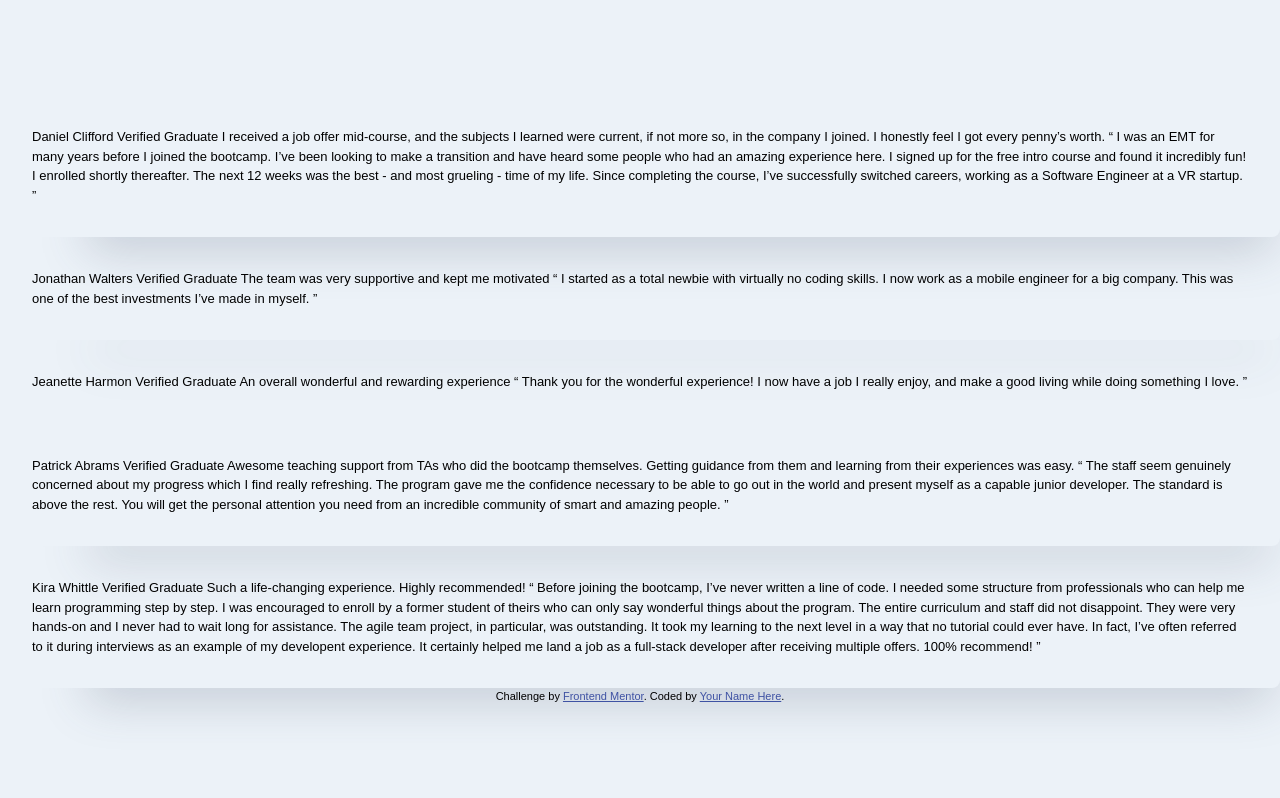
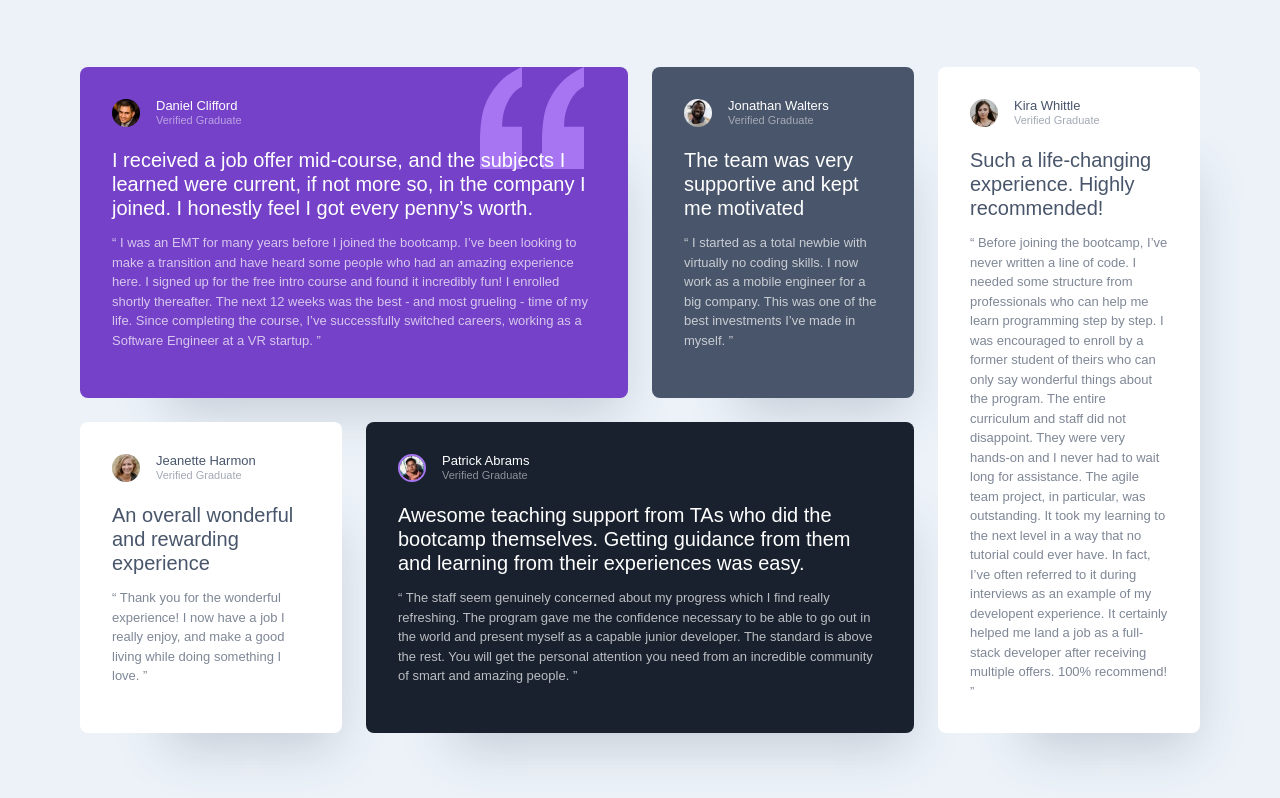
Before and after one commit to lank81/Testimonial_CSSGrid, a plain HTML site: page index.html in a window 1280 px wide. Drawn offline with Linux system fonts and the light colour scheme.

Commit message:
Finalized version of the testimonials grid section

```diff
--- a/index.html
+++ b/index.html
@@ -16,69 +16,100 @@
   </style>
 </head>
 <body>
-  <main class="testimonal-grid">
-    <article class="testimonial">
-      Daniel Clifford
-      Verified Graduate
+  <main class="testimonial-grid">
+    <article class="testimonial flow bg-primary-400 quote text-neutral-100">
+      <div class="flex">
+        <div>
+          <img  src="./images/image-daniel.jpg" alt="daniel clifford">
+        </div>
+        <div>
+          <h2 class="name">Daniel Clifford</h2>
+          <p class="position">Verified Graduate</p>
+        </div>
+      </div>
 
-      I received a job offer mid-course, and the subjects I learned were current, if not more so,
-      in the company I joined. I honestly feel I got every penny’s worth.
+      <p>I received a job offer mid-course, and the subjects I learned were current, if not more so,
+      in the company I joined. I honestly feel I got every penny’s worth.</p>
 
-      “ I was an EMT for many years before I joined the bootcamp. I’ve been looking to make a
+      <p>“ I was an EMT for many years before I joined the bootcamp. I’ve been looking to make a
       transition and have heard some people who had an amazing experience here. I signed up
       for the free intro course and found it incredibly fun! I enrolled shortly thereafter.
       The next 12 weeks was the best - and most grueling - time of my life. Since completing
-      the course, I’ve successfully switched careers, working as a Software Engineer at a VR startup. ”
+      the course, I’ve successfully switched careers, working as a Software Engineer at a VR startup. ”</p>
     </article>
-    <article class="testimonial">
-      Jonathan Walters
-      Verified Graduate
+    <article class="testimonial flow bg-secondary-400 text-neutral-100">
+      <div class="flex">
+        <div>
+          <img src="./images/image-jonathan.jpg" alt="Jonathan Walters">
+        </div>
+        <div>
+          <h2 class="name">Jonathan Walters</h2>
+          <p class="position">Verified Graduate</p>
+        </div>
+      </div>
 
-      The team was very supportive and kept me motivated
+      <p>The team was very supportive and kept me motivated</p>
 
-      “ I started as a total newbie with virtually no coding skills. I now work as a mobile engineer
-      for a big company. This was one of the best investments I’ve made in myself. ”
+      <p>“ I started as a total newbie with virtually no coding skills. I now work as a mobile engineer
+      for a big company. This was one of the best investments I’ve made in myself. ”</p>
     </article>
-    <article class="testimonial">
-      Jeanette Harmon
-      Verified Graduate
+    <article class="testimonial flow bg-neutral-100 text-secondary-400">
+      <div class="flex">
+        <div>
+          <img src="./images/image-jeanette.jpg" alt="Jeanette Harmon">
+        </div>
+        <div>
+          <h2 class="name">Jeanette Harmon</h2>
+          <p class="position">Verified Graduate</p>
+        </div>
+      </div>
 
-      An overall wonderful and rewarding experience
+      <p>An overall wonderful and rewarding experience</p>
 
-      “ Thank you for the wonderful experience! I now have a job I really enjoy, and make a good living
-      while doing something I love. ”
+     <p>“ Thank you for the wonderful experience! I now have a job I really enjoy, and make a good living
+      while doing something I love. ”</p>
     </article>
-    <article class="testimonial">
-      Patrick Abrams
-      Verified Graduate
+    <article class="testimonial flow bg-secondary-500 text-neutral-100">
+      <div class="flex">
+        <div>
+          <img class="border-primary-400" src="./images/image-patrick.jpg" alt="Patrick Abrams">
+        </div>
+        <div>
+          <h2 class="name">Patrick Abrams</h2>
+          <p class="position">Verified Graduate</p>
+        </div>
+      </div>
 
-      Awesome teaching support from TAs who did the bootcamp themselves. Getting guidance from them and
-      learning from their experiences was easy.
+      <p>Awesome teaching support from TAs who did the bootcamp themselves. Getting guidance from them and
+      learning from their experiences was easy.</p>
 
-      “ The staff seem genuinely concerned about my progress which I find really refreshing. The program
+      <p>“ The staff seem genuinely concerned about my progress which I find really refreshing. The program
       gave me the confidence necessary to be able to go out in the world and present myself as a capable
       junior developer. The standard is above the rest. You will get the personal attention you need from
-      an incredible community of smart and amazing people. ”
+      an incredible community of smart and amazing people. ”</p>
     </article>
-    <article class="testimonial">
-      Kira Whittle
-      Verified Graduate
+    <article class="testimonial flow bg-neutral-100 text-secondary-400">
+      <div class="flex">
+        <div>
+          <img src="./images/image-kira.jpg" alt="Kira Whittle">
+        </div>
+        <div>
+          <h2 class="name">Kira Whittle</h2>
+          <p class="position">Verified Graduate</p>
+        </div>
+      </div>
 
-      Such a life-changing experience. Highly recommended!
+      <p>Such a life-changing experience. Highly recommended!</p>
 
-      “ Before joining the bootcamp, I’ve never written a line of code. I needed some structure from
+      <p>“ Before joining the bootcamp, I’ve never written a line of code. I needed some structure from
       professionals who can help me learn programming step by step. I was encouraged to enroll by a former
       student of theirs who can only say wonderful things about the program. The entire curriculum and staff
       did not disappoint. They were very hands-on and I never had to wait long for assistance. The agile team
       project, in particular, was outstanding. It took my learning to the next level in a way that no tutorial
       could ever have. In fact, I’ve often referred to it during interviews as an example of my developent
       experience. It certainly helped me land a job as a full-stack developer after receiving multiple offers.
-      100% recommend! ”
+      100% recommend! ”</p>
     </article>
-    <div class="attribution">
-      Challenge by <a href="https://www.frontendmentor.io?ref=challenge" target="_blank">Frontend Mentor</a>.
-      Coded by <a href="#">Your Name Here</a>.
-    </div>
   </main>
 </body>
 </html>
--- a/styles/site.css
+++ b/styles/site.css
@@ -127,11 +127,9 @@
   .bg-secondary-500 {
     background: hsl(var(--clr-secondary-500));
   }
-
   .bg-neutral-100 {
     background: hsl(var(--clr-neutral-100));
   }
-
   .text-neutral-100 {
     color: hsl(var(--clr-neutral-100));
   }
@@ -146,6 +144,13 @@
   .testimonial-grid {
     display: grid;
     gap: 1.5rem;
+    grid-auto-columns: 1fr;
+    grid-template-areas:
+    'one'
+    'two'
+    'three'
+    'four'
+    'five';
 
     padding-block: 2rem;
     width: min(95%, 70rem);
@@ -159,8 +164,65 @@
     box-shadow: 2.5rem 3.75rem 3rem -3rem hsl(var(--clr-secondary-400) / 0.25);
   }
 
+  .testimonial:nth-child(1){
+    grid-area: one;
+  }
+
+  .testimonial:nth-child(2){
+    grid-area: two;
+  }
+
+  .testimonial:nth-child(3){
+    grid-area: three;
+  }
+
+  .testimonial:nth-child(4){
+    grid-area: four;
+  }
+
+  .testimonial:nth-child(5){
+    grid-area: five;
+  }
+
+  @media screen and (min-width: 33em) {
+    .testimonial-grid {
+        grid-template-areas:
+        "one one"
+        "two three"
+        "five five"
+        "four four";
+    }
+  }
+
+  @media screen and (min-width: 38em) {
+    .testimonial-grid {
+      grid-template-areas:
+       'one one'
+       'two five'
+       'three five'
+       'four four';
+    }
+  }
+
+  @media screen and (min-width: 54em) {
+    .testimonial-grid {
+        grid-template-areas:
+        "one one two"
+        "five five five"
+        "three four four";
+    }
+  }
+
+  @media screen and (min-width: 75em) {
+    .testimonial-grid {
+        grid-template-areas:
+        "one one two five"
+        "three four four five";
+    }
+  }
+
   .testimonial.quote {
-    background-image: url("./images/bg-pattern-quotation.svg");
+    background-image: url("../images/bg-pattern-quotation.svg");
     background-repeat: no-repeat;
     background-position: top right 10%;
   }
```
Also changed, not shown: 1 other file.
